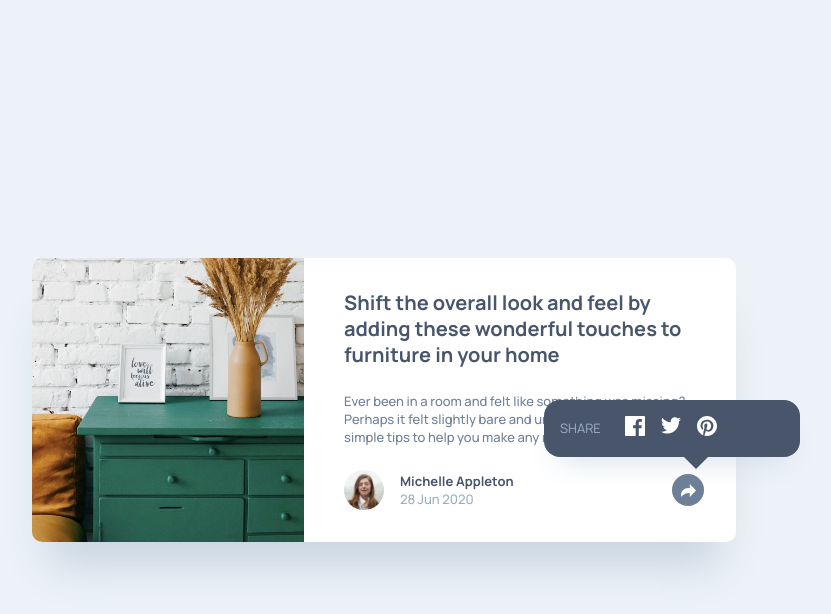
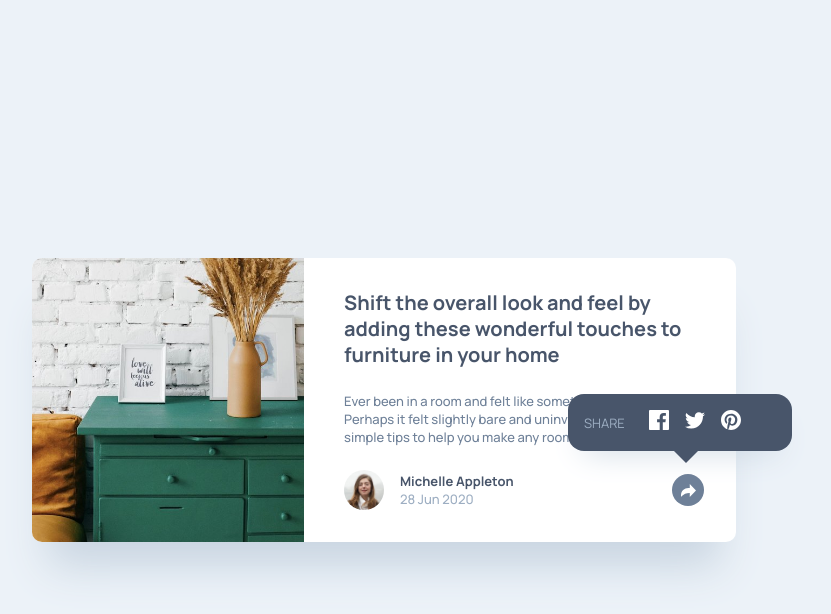
Before and after one commit to ashkir004/article-preview-component, a website: page index.html in a window 1280 px wide. Both pictures are taken after a click on the button "share this article". Shown: the whole page, without its empty margins (256-1087 px from the left). Drawn offline with Linux system fonts and the light colour scheme.

Commit message:
fix share-toast

```diff
--- a/index.html
+++ b/index.html
@@ -41,18 +41,18 @@
           </div>
         </div>
 
-        <button class="share" id="btn-share-action"></button>
+        <button class="share" id="btn-share-action" aria-label="share this article"></button>
       </div>
     </article>
 
     <div class="share-toast hidden" id="share-toast">
       <div class="share-content">
         <p class="share-content__title">Share</p>
-        <ul class="social-media">
-          <a href="https://www.facebook.com" target="_blank"><li class="icon icon__facebook"></li></a>
-          <a href="https://www.twitter.com" target="_blank"><li class="icon icon__twitter"></li></a>
-          <a href="https://www.pinterest.com" target="_blank"><li class="icon icon__pinterest"></li></a>
-        </ul>
+        <div class="social-media">
+          <a href="https://www.facebook.com" target="_blank"><i class="icon icon__facebook"></i></a>
+          <a href="https://www.twitter.com" target="_blank"><i class="icon icon__twitter"></i></a>
+          <a href="https://www.pinterest.com" target="_blank"><i class="icon icon__pinterest"></i></a>
+        </div>
       </div>
     </div>
   </main>
--- a/style.css
+++ b/style.css
@@ -285,7 +285,7 @@ body {
     }
 
     .share-toast {
-        width: 16rem;
+        width: 14rem;
         border-radius: var(--spacing-200);
         position: absolute;
         left: 100%;
@@ -299,7 +299,7 @@ body {
         position: absolute;
         top: 100%;
         left: 50%;
-        transform: translateX(-25%);
+        transform: translateX(-50%);
         border-left: .8rem solid transparent;
         border-right: .8rem solid transparent;
         border-bottom: .8rem solid transparent;
@@ -324,7 +324,15 @@ body {
         object-position: center left;
     }
 
+    .share-toast {
+        bottom: 32%;
+    }
+
     .share-toast::after {
-        transform: translateX(50%);
+        content: '';
+        position: absolute;
+        top: 100%;
+        left:50%;
+        transform: translateX(-25%);
     }
 }
```
